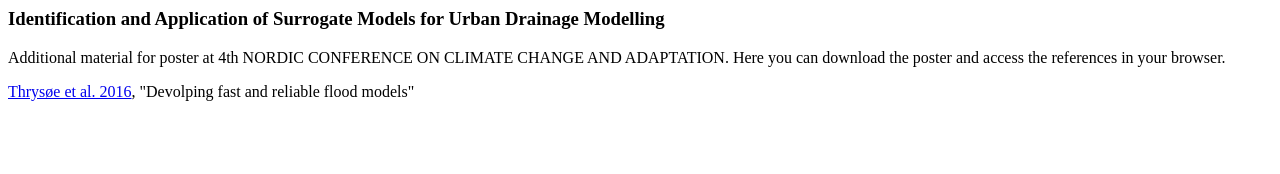
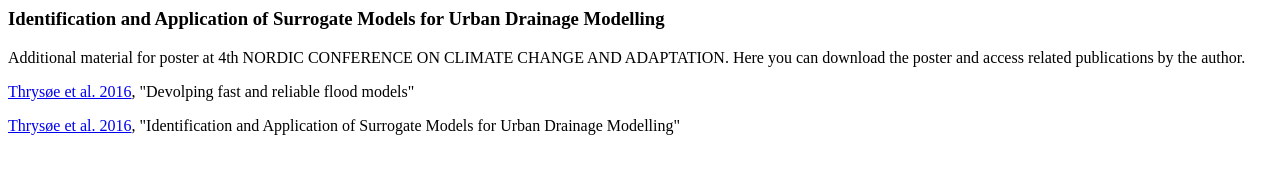
Before and after one commit to cethry/cethry.github.io, a plain HTML site: page index.html in a window 1280 px wide. Drawn offline with Linux system fonts and the light colour scheme.

Commit message:
Update index.html

```diff
--- a/index.html
+++ b/index.html
@@ -7,8 +7,9 @@
    </HEAD>
 <BODY>
    <h3>Identification and Application of Surrogate Models for Urban Drainage Modelling</h3>
-   <p>Additional material for poster at 4th NORDIC CONFERENCE ON CLIMATE CHANGE AND ADAPTATION. Here you can download the poster and access the references in your browser.</p>
+   <p>Additional material for poster at 4th NORDIC CONFERENCE ON CLIMATE CHANGE AND ADAPTATION. Here you can download the poster and access related publications by the author.</p>
 
    <p><a href="http://orbit.dtu.dk/files/125454198/Thrysoe_NOVATECH_2016.pdf">Thrysøe et al. 2016</a>, "Devolping fast and reliable flood models"</p>
+   <p><a href="http://nordicadaptation2016.net/wp-content/uploads/2016/08/klimakonferansen-abstracts.pdf">Thrysøe et al. 2016</a>, "Identification and Application of Surrogate Models for Urban Drainage Modelling"</p>
 </BODY>
 </HTML>
```
